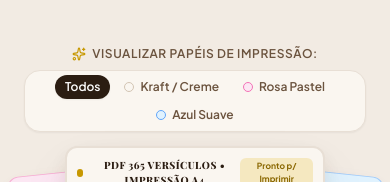
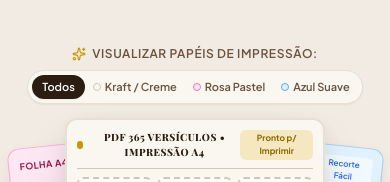
Before and after one commit to brennoxamaral/P-gina-365-versiculos, a React (Vite) app: page / in a window 390 px wide. Shown: the part 515-697 px from the top of the page. Built offline with nearby package versions, Linux system fonts and the light colour scheme; no server answers; a web font is replaced by a local one.

Commit message:
fix(ui): otimizacao de botoes e seletores para telas mobile no CheckoutModal e HeroProductMockup

```diff
--- a/src/components/CheckoutModal.tsx
+++ b/src/components/CheckoutModal.tsx
@@ -437,10 +437,10 @@ export const CheckoutModal: React.FC<CheckoutModalProps> = ({ isOpen, onClose })
               <button
                 type="submit"
                 id="btn-confirm-payment"
-                className="w-full py-4 rounded-xl bg-[#E1AD01] hover:bg-[#C79801] text-[#2B1D12] font-black text-base tracking-tight shadow-gold transition-all flex items-center justify-center gap-2 cursor-pointer mt-4"
+                className="w-full min-h-[48px] sm:min-h-[52px] py-3 sm:py-4 px-2 sm:px-4 rounded-xl bg-[#E1AD01] hover:bg-[#C79801] active:scale-98 text-[#2B1D12] font-black text-xs min-[360px]:text-[13px] min-[400px]:text-sm sm:text-base tracking-tight shadow-gold transition-all flex items-center justify-center gap-1.5 sm:gap-2 cursor-pointer mt-4 whitespace-nowrap"
               >
-                <Sparkles className="w-5 h-5 text-[#2B1D12]" />
-                <span>GERAR PIX PARA PAGAMENTO • R$ 19,90</span>
+                <Sparkles className="w-4 h-4 sm:w-5 sm:h-5 text-[#2B1D12] shrink-0" />
+                <span className="whitespace-nowrap">GERAR PIX PARA PAGAMENTO • R$ 19,90</span>
               </button>
 
               <div className="flex items-center justify-center gap-2 text-[11px] text-[#6B533E] pt-1">
@@ -529,17 +529,17 @@ export const CheckoutModal: React.FC<CheckoutModalProps> = ({ isOpen, onClose })
                   <button
                     type="button"
                     onClick={handleCopyPix}
-                    className="w-full py-3 rounded-xl bg-[#E1AD01] hover:bg-[#C79801] text-[#2B1D12] font-black text-xs tracking-wide shadow-xs flex items-center justify-center gap-2 transition-all cursor-pointer"
+                    className="w-full py-3 px-3 rounded-xl bg-[#E1AD01] hover:bg-[#C79801] text-[#2B1D12] font-black text-xs min-[380px]:text-sm tracking-wide shadow-xs flex items-center justify-center gap-2 transition-all cursor-pointer whitespace-nowrap"
                   >
                     {copiedPix ? (
                       <>
-                        <Check className="w-4 h-4 text-[#2E7D32]" />
-                        <span>CHAVE PIX COPIADA COM SUCESSO!</span>
+                        <Check className="w-4 h-4 text-[#2E7D32] shrink-0" />
+                        <span className="whitespace-nowrap">CHAVE PIX COPIADA COM SUCESSO!</span>
                       </>
                     ) : (
                       <>
-                        <Copy className="w-4 h-4" />
-                        <span>COPIAR CÓDIGO PIX (COPIA E COLA)</span>
+                        <Copy className="w-4 h-4 shrink-0" />
+                        <span className="whitespace-nowrap">COPIAR CÓDIGO PIX (COPIA E COLA)</span>
                       </>
                     )}
                   </button>
--- a/src/components/HeroProductMockup.tsx
+++ b/src/components/HeroProductMockup.tsx
@@ -8,15 +8,15 @@ export const HeroProductMockup: React.FC = () => {
     <div className="relative w-full max-w-4xl mx-auto py-4 sm:py-6 px-2 sm:px-4 select-none">
       {/* Visual filter / paper preview selector pill */}
       <div className="flex flex-col sm:flex-row justify-center items-center gap-2 sm:gap-3 mb-6 sm:mb-8">
-        <span className="text-xs text-[#6B533E] font-semibold uppercase tracking-wider flex items-center gap-1.5">
+        <span className="text-xs text-[#6B533E] font-semibold uppercase tracking-wider flex items-center gap-1.5 whitespace-nowrap">
           <Sparkles className="w-3.5 h-3.5 text-[#C79801]" />
           Visualizar papéis de impressão:
         </span>
-        <div className="flex flex-wrap justify-center items-center gap-1 sm:gap-1.5 p-1 rounded-2xl sm:rounded-full bg-[#FAF6F0] border border-[#E8DFD5] shadow-xs max-w-full">
+        <div className="inline-flex items-center p-1 rounded-full bg-[#FAF6F0] border border-[#E8DFD5] shadow-xs whitespace-nowrap max-w-full">
           <button
             type="button"
             onClick={() => setActiveSheet('all')}
-            className={`px-2.5 sm:px-3 py-1 text-xs font-semibold rounded-full transition-all cursor-pointer ${activeSheet === 'all'
+            className={`px-2.5 sm:px-3 py-1 text-[11px] sm:text-xs font-semibold rounded-full transition-all cursor-pointer whitespace-nowrap ${activeSheet === 'all'
                 ? 'bg-[#2B1D12] text-white shadow-xs'
                 : 'text-[#6B533E] hover:text-[#2B1D12]'
               }`}
@@ -26,34 +26,34 @@ export const HeroProductMockup: React.FC = () => {
           <button
             type="button"
             onClick={() => setActiveSheet('kraft')}
-            className={`px-2.5 sm:px-3 py-1 text-xs font-semibold rounded-full transition-all flex items-center gap-1.5 cursor-pointer ${activeSheet === 'kraft'
+            className={`px-2 sm:px-3 py-1 text-[11px] sm:text-xs font-semibold rounded-full transition-all flex items-center gap-1 sm:gap-1.5 cursor-pointer whitespace-nowrap ${activeSheet === 'kraft'
                 ? 'bg-[#E1AD01] text-[#2B1D12] shadow-xs'
                 : 'text-[#6B533E] hover:text-[#2B1D12]'
               }`}
           >
-            <span className="w-2.5 h-2.5 rounded-full bg-[#FAF6F0] border border-[#D3C5B4]"></span>
+            <span className="w-2 h-2 sm:w-2.5 sm:h-2.5 rounded-full bg-[#FAF6F0] border border-[#D3C5B4]"></span>
             Kraft / Creme
           </button>
           <button
             type="button"
             onClick={() => setActiveSheet('pink')}
-            className={`px-2.5 sm:px-3 py-1 text-xs font-semibold rounded-full transition-all flex items-center gap-1.5 cursor-pointer ${activeSheet === 'pink'
+            className={`px-2 sm:px-3 py-1 text-[11px] sm:text-xs font-semibold rounded-full transition-all flex items-center gap-1 sm:gap-1.5 cursor-pointer whitespace-nowrap ${activeSheet === 'pink'
                 ? 'bg-[#F9A8D4] text-[#831843] shadow-xs'
                 : 'text-[#6B533E] hover:text-[#2B1D12]'
               }`}
           >
-            <span className="w-2.5 h-2.5 rounded-full bg-[#FCE7F3] border border-[#F472B6]"></span>
+            <span className="w-2 h-2 sm:w-2.5 sm:h-2.5 rounded-full bg-[#FCE7F3] border border-[#F472B6]"></span>
             Rosa Pastel
           </button>
           <button
             type="button"
             onClick={() => setActiveSheet('blue')}
-            className={`px-2.5 sm:px-3 py-1 text-xs font-semibold rounded-full transition-all flex items-center gap-1.5 cursor-pointer ${activeSheet === 'blue'
+            className={`px-2 sm:px-3 py-1 text-[11px] sm:text-xs font-semibold rounded-full transition-all flex items-center gap-1 sm:gap-1.5 cursor-pointer whitespace-nowrap ${activeSheet === 'blue'
                 ? 'bg-[#93C5FD] text-[#1E3A8A] shadow-xs'
                 : 'text-[#6B533E] hover:text-[#2B1D12]'
               }`}
           >
-            <span className="w-2.5 h-2.5 rounded-full bg-[#E0F2FE] border border-[#60A5FA]"></span>
+            <span className="w-2 h-2 sm:w-2.5 sm:h-2.5 rounded-full bg-[#E0F2FE] border border-[#60A5FA]"></span>
             Azul Suave
           </button>
         </div>
```
